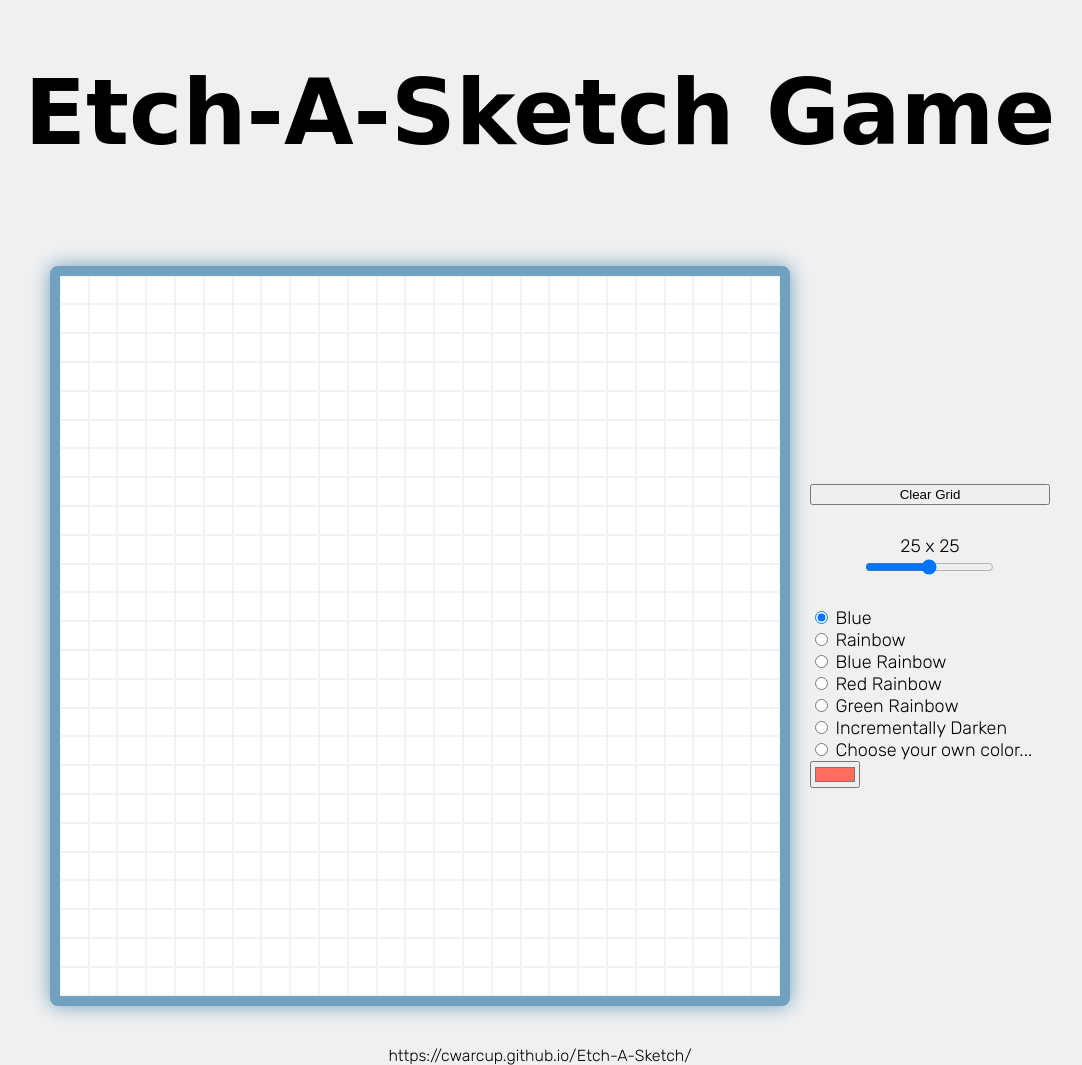
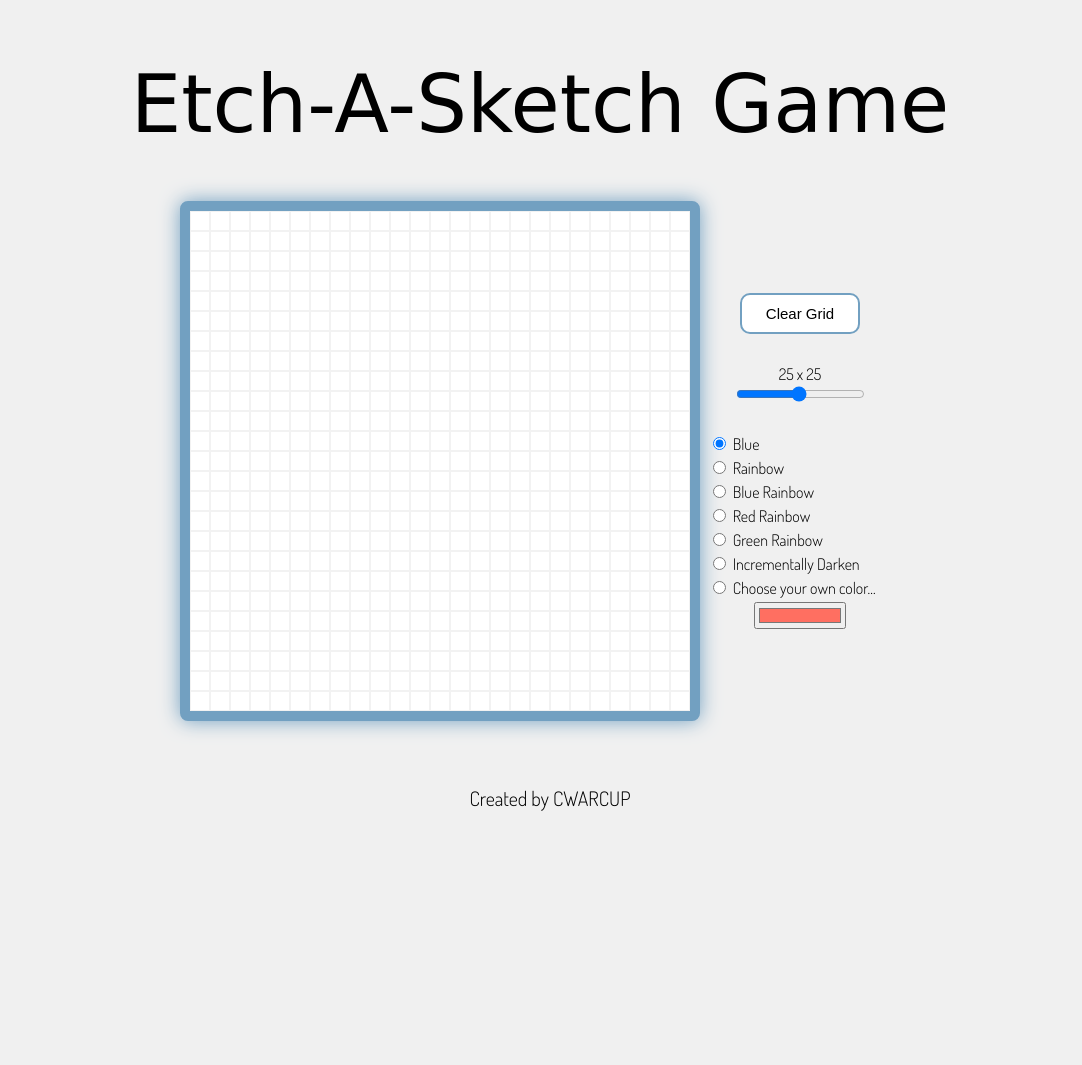
Before and after one commit to Cwarcup/Etch-A-Sketch, a plain HTML site: page index.html in a window 1280 px wide. Shown: the whole page, without its empty margins (100-1182 px from the left). After the commit the page ends 821 px from the top, so only its background shows below. Drawn offline with Linux system fonts and the light colour scheme; a web font is replaced by a local one.

Commit message:
page cleaned

```diff
--- a/index.html
+++ b/index.html
@@ -7,9 +7,11 @@
 	<title>Etch-A-Sketch Game</title>
 	<script type="text/javascript" defer="defer" src="java.js"></script>
 	<link rel="stylesheet" href="style.css">
+	<link rel="shortcut icon" href="/Users/curtisw/Etch-A-Sketch/icon.png" />
 </head>
 <body>
-	<h1 id = 'header'>Etch-A-Sketch Game</h1>
+	<div id = 'header'>Etch-A-Sketch Game</div>
+	<main>
 		<div class = 'section'>
 			<div class = 'buttons'>
 				<button id='clear'>Clear Grid</button>
@@ -18,28 +20,45 @@
 					<input autocomplete="off" id="sizeSlider" type="range" value="25" min="1" max="50" />
 				</div>
 				<form id='radio-buttons' >
+					<div class='button-contaioner'>
 						<input type='radio' name='color' value='default'>
 							<label for='blue'>Blue</label><br>
+					</div>
+					<div class='button-contaioner'>
 						<input type='radio' name='color' value='rainbow'>
 						<label for='rainbow'>Rainbow</label><br>
+					</div>
+					<div class='button-contaioner'>
 						<input type='radio' name='color' value='blueRainbow'>
 							<label for='rainbow'>Blue Rainbow</label><br>
+					</div>
+					<div class='button-contaioner'>
 						<input type='radio' name='color' value='redRainbow'>
 							<label for='rainbow'>Red Rainbow</label><br>
+					</div>
+					<div class='button-contaioner'>
 						<input type='radio' name='color' value='greenRainbow'>
 							<label for='rainbow'>Green Rainbow</label><br>
+					</div>
+					<div class='button-contaioner'>
 						<input type='radio' name='color' value='darken'>
 							<label for='incrementally-darken'>Incrementally Darken</label><br>
+					</div>
+					<div class='button-contaioner'>
 						<input type='radio' name='color' value='user'>
 						<label for='color-picker'>Choose your own color...&emsp;</label><br>
+					</div>
+					<div class='button-contaioner'>
 						<input id='color-picker' type='color'>
+					</div>
 				</form>
 			</div>
 			<div class="container"></div>
+		</div>
+	</main>
+	<footer class="footer">
+		<a href="https://github.com/Cwarcup" target="_blank">Created by CWARCUP</a>
+	  </footer>
 
-
-	</div>
 </body>
 </html>
-
-https://cwarcup.github.io/Etch-A-Sketch/
--- a/java.js
+++ b/java.js
@@ -8,10 +8,10 @@ const colorButtons = document.querySelector('#radio-buttons');
 const MIN_WIDTH_PX = 350;
 const MIN_HEIGHT_PX = 350;
 const GRID_SIZE_DEFAULT = 25; // change starting cell
-const MARGIN_PX = 20;
+const MARGIN_PX = 0;
 const GRID_BORDER_PX = 10;
 
-let gridWidthPx = 720;
+let gridWidthPx = 500;
 let gridSize = GRID_SIZE_DEFAULT;
 
 init();
--- a/style.css
+++ b/style.css
@@ -1,19 +1,34 @@
-@import url("https://fonts.googleapis.com/css2?family=Gwendolyn&family=Rubik:wght@300&display=swap");
+@import url("https://fonts.googleapis.com/css2?family=Dosis:wght@300&family=Gwendolyn&display=swap");
+
+html {
+  /* footer support */
+  position: relative;
+  min-height: 100%;
+}
 
 body {
   display: flex;
   flex-direction: column;
   align-items: center;
-  font-family: "Rubik", sans-serif;
-  margin: 0;
+  font-family: "Dosis", sans-serif;
+  margin-bottom: 100px;
   background: rgb(240, 240, 240);
 }
 
-h1 {
+#header {
+  text-align: center;
+  font-family: "Gwendolyn", cursive;
+  font-size: 80px;
+  padding: 50px 0;
+}
+
+.main {
   display: flex;
-  justify-content: center;
-  font-family: "Gwendolyn", cursive;
-  font-size: 90px;
+  align-items: center;
+  justify-content: flex-start;
+  gap: 100px;
+  max-width: 1100px;
+  margin: 0 auto;
 }
 .section {
   display: flex;
@@ -38,8 +53,36 @@ h1 {
 .buttons {
   display: flex;
   flex-direction: column;
+  align-items: center;
+  justify-content: center;
   gap: 30px;
-  font-size: 18px;
+  width: 200px;
+}
+
+#clear {
+  width: 60%;
+  padding-top: 10px;
+  padding-bottom: 10px;
+  color: black;
+  background-color: rgb(255, 255, 255);
+  border: 2px solid rgb(114, 160, 193);
+  border-radius: 10px;
+  font-size: 15px;
+  transition-duration: 0.1s;
+}
+
+#clear:hover {
+  background-color: rgb(95, 157, 201);
+  color: white;
+  box-shadow: 0 5px 5px 2px rgba(95, 157, 201, 0.24),
+    0 3px 3px 2px rgba(95, 157, 201, 0.19);
+  transform: scale(1.04);
+  transition: transform 0.1s ease-in-out;
+}
+
+#clear:active {
+  transform: translateY(2px);
+  background: rgb(0, 108, 185);
 }
 
 .slider-container {
@@ -48,5 +91,64 @@ h1 {
   align-items: center;
 }
 
+input[id="sizeSlider"]:hover {
+  transform: scale(1.05);
+  transition: transform 0.1s ease-in-out;
+}
+
+#radio-buttons {
+  display: flex;
+  flex-direction: column;
+  gap: 4px;
+}
+#radio-buttons div:last-child {
+  display: flex;
+  justify-content: center;
+}
+
 #color-picker {
+  width: 50%;
 }
+
+#color-picker:hover {
+  transform: scale(1.04);
+  transition: transform 0.1s ease-in-out;
+}
+
+input[type="radio"]:hover {
+  transform: scale(1.1);
+  transition: transform 0.1s ease-in-out;
+}
+
+.footer {
+  position: absolute;
+  bottom: 0;
+  left: 0;
+  display: flex;
+  align-items: center;
+  justify-content: center;
+  gap: 10px;
+  width: 100%;
+  padding: 10px;
+  font-size: 20px;
+}
+
+.fa-github {
+  color: var(--primary-dark);
+  font-size: 24px;
+  transition: transform 0.3s ease-in-out;
+}
+
+.fa-github:hover {
+  transform: rotate(360deg) scale(1.2);
+}
+
+a {
+  text-decoration: none;
+  font-size: 20px;
+  color: black;
+}
+
+a:hover {
+  text-decoration: underline;
+}
```
Also changed, not shown: icon.png (added). Lines whose indentation alone changed are shown as unchanged.
